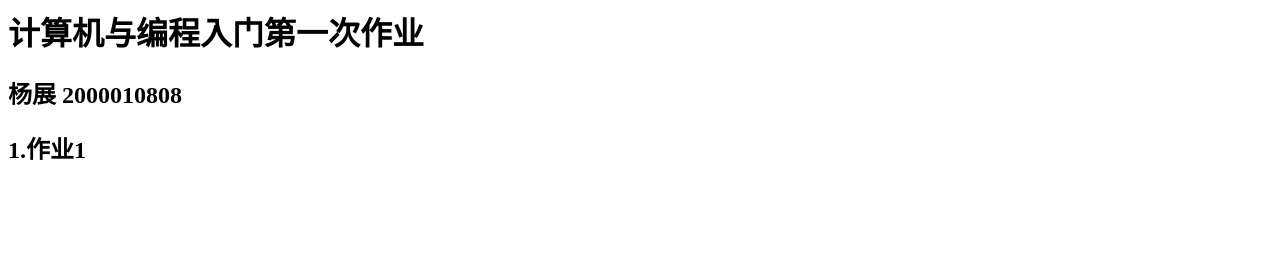
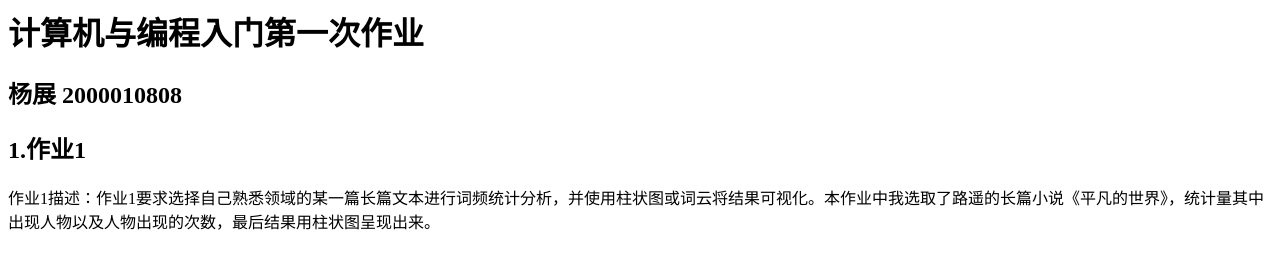
Before and after one commit to xiaobya/xiaobya.github.io, a plain HTML site: page index.html in a window 1280 px wide. Drawn offline with Linux system fonts and the light colour scheme.

Commit message:
Update index.html

```diff
--- a/index.html
+++ b/index.html
@@ -6,4 +6,5 @@
      <h1>计算机与编程入门第一次作业</h1>
      <h2>杨展 2000010808</h2>
      <h2>1.作业1</h2>
+     <p>作业1描述：作业1要求选择自己熟悉领域的某一篇长篇文本进行词频统计分析，并使用柱状图或词云将结果可视化。本作业中我选取了路遥的长篇小说《平凡的世界》，统计量其中出现人物以及人物出现的次数，最后结果用柱状图呈现出来。</p>
 </html>
```
